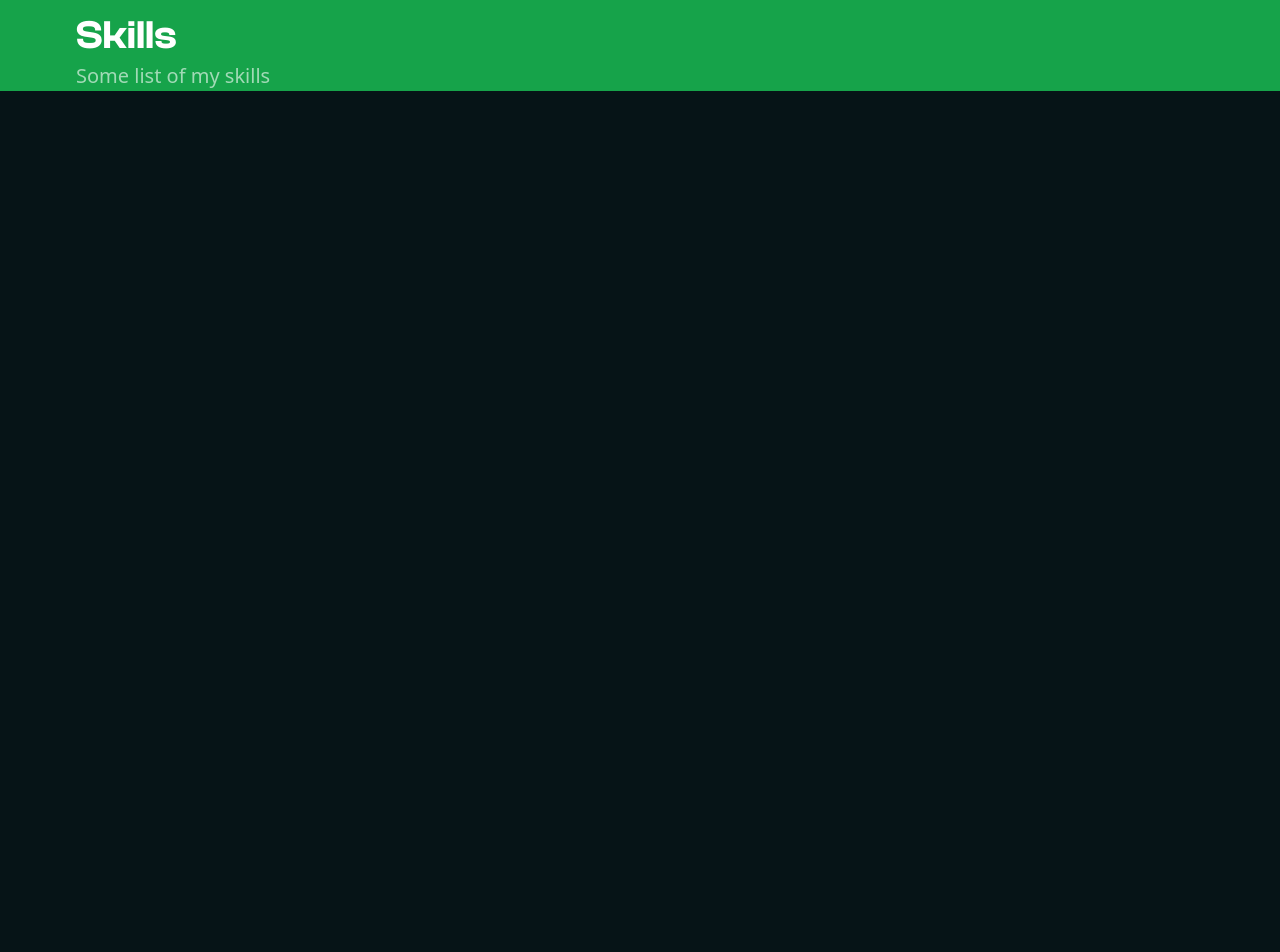
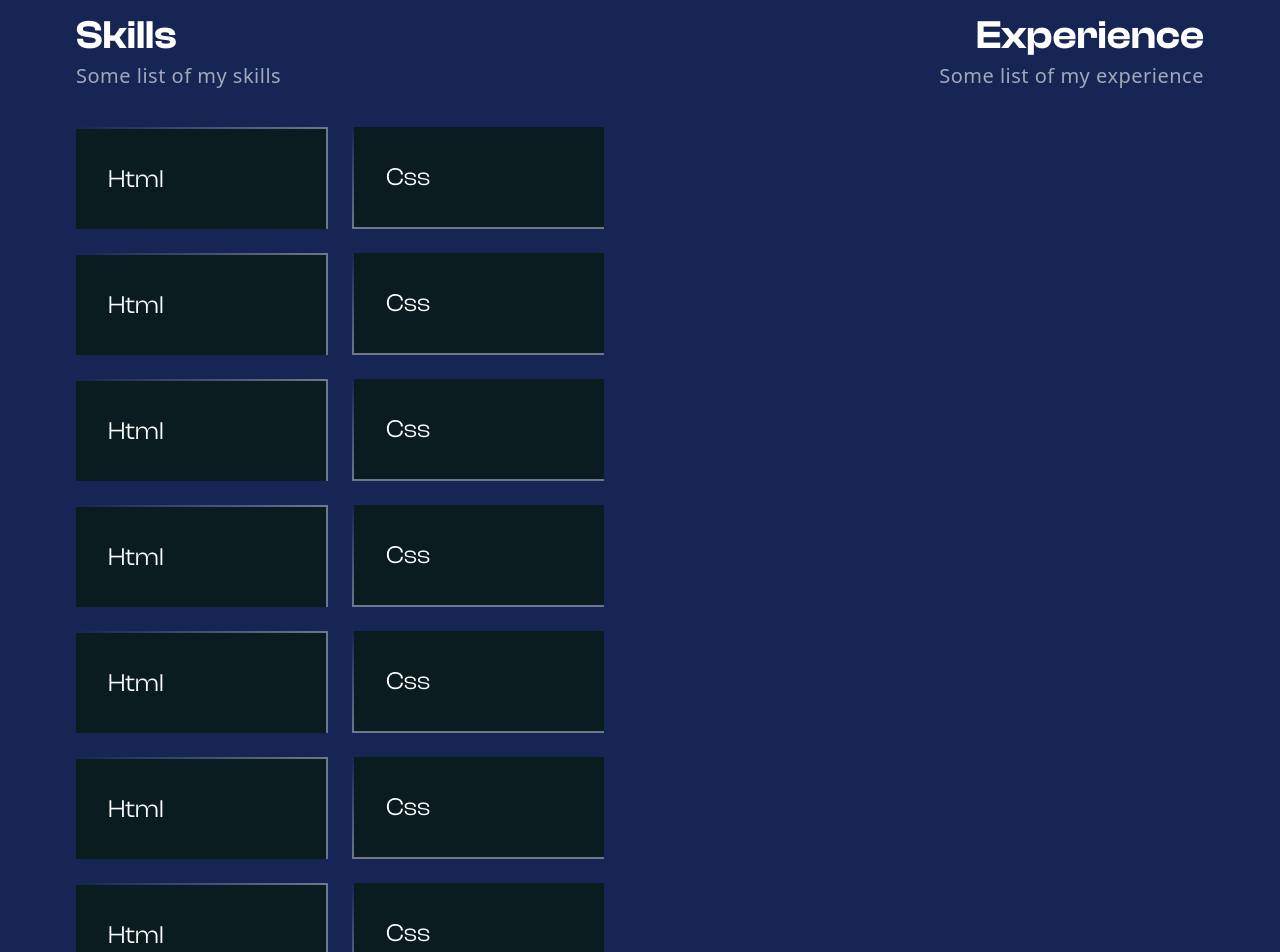
Before and after one commit to Victorola-coder/VickyJay, a React (Vite) app: page / in a window 1280 px wide. Shown: the part 4620-5572 px from the top of the page. Before the commit the page ends 4711 px from the top, so only its background shows below. Built offline with nearby package versions, Linux system fonts and the light colour scheme.

Commit message:
skills section donw

```diff
--- a/index.html
+++ b/index.html
@@ -24,7 +24,7 @@
     />
     <title>VickyJay || Victor</title>
   </head>
-  <body class="lg:bg-green-600 md:bg-red-300 bg-yellow-400">
+  <body class="lg:bg-blue-950 md:bg-red-300 bg-yellow-400">
     <noscript>You need to enable JavaScript to run this app.</noscript>
     <div id="root"></div>
     <script type="module" src="/src/main.jsx"></script>
--- a/src/components/Services.jsx
+++ b/src/components/Services.jsx
@@ -137,7 +137,7 @@ const Services = () => {
             </p>
           </div>
           <div
-            className={`bg-[#0A1C20] text-[#FFFFFF99] py-[65px] px-[27px] max-w-[369.808px] h-[240px] lg:py-[100px] lg:px-[49px] lg:max-w-[641px] lg:h-[416px] shrink-0`}
+            className={`bg-[#0A1C20] text-[#FFFFFF99] py-[65px] px-[27px] max-w-[369.808px] h-[240px]x lg:py-[100px] lg:px-[49px] lg:max-w-[641px] lg:h-[416px] shrink-0`}
           >
             <h4
               className={`font-semibold uppercase text-[20px] leading-[24.6px] max-w-[156px] text-white font-clashbold lg:max-w-[312px] lg:text-[40px] lg:leading-[49.2px]`}
--- a/src/components/skillls&&experience/experience.jsx
+++ b/src/components/skillls&&experience/experience.jsx
@@ -1,5 +1,23 @@
 const Experience = () => {
-  return <div>Experience</div>;
+  return (
+    <div className={`flex flex-col items-end`}>
+      <div className="">
+        <h2
+          className={`font-clashbold text-white text-end font-semibold lg:text-[40px] lg:leading-[49.2px]`}
+        >
+          Experience
+        </h2>
+        <p
+          className={`font-medium text-[#FFFFFF99] text-[15px] leading-[22.5px] lg:text-[20px] lg:leading-[30px] lg:tracking-wide`}
+        >
+          Some list of my experience
+        </p>
+      </div>
+      <div className="flex justify-between">
+        <div></div>
+      </div>
+    </div>
+  );
 };
 
 export default Experience;
--- a/src/components/skillls&&experience/skills.jsx
+++ b/src/components/skillls&&experience/skills.jsx
@@ -1,19 +1,209 @@
+import Experience from "./experience";
+
 const Skills = () => {
   return (
-    <section className=" mt-[60px] lg:mt-[152px]">
+    <section className="mx-[30px] mt-[60px] pb-10 lg:mx-[76px] lg:mt-[152px]">
+      <div className="flex justify-between">
+        {/* experience */}
+        <div className={`flex flex-col`}>
           <div>
-        <div className={`mx-[30px] lg:mx-[76px]`}>
             <h2
               className={`font-clashbold text-white font-semibold lg:text-[40px] lg:leading-[49.2px]`}
             >
               Skills
             </h2>
             <p
-            className={`font-medium text-[#FFFFFF99] text-[15px] leading-[22.5px] lg:text-[20px] lg:leading-[30px]`}
+              className={`font-medium text-[#FFFFFF99] text-[15px] leading-[22.5px] lg:text-[20px] lg:leading-[30px] lg:tracking-wide`}
             >
               Some list of my skills
             </p>
           </div>
+          <div className="flex justify-center">
+            <div
+              className={`lg:mt-[36px] grid grid-cols-1 lg:grid-cols-2 lg:gap-[24px]`}
+            >
+              <div className="bg-gradient-to-r max-w-[px] lg:max-w-[252px] to-[#C8C8C880] from-[#C5F4FF00] pr-0.5 pt-0.5">
+                <div
+                  className={`bg-[#0A1C20] lg:h-[100px] lg:w-[250px] lg:px-[32px] lg:py-[35px]`}
+                >
+                  <p
+                    className={`text-white font-medium font-clash lg:text-[25px] lg:leading-[30.75px] `}
+                  >
+                    Html
+                  </p>
+                </div>
+              </div>
+              <div className="bg-gradient-to-b  max-w-[px] lg:max-w-[252px] to-[#C8C8C880] from-[#C5F4FF00] pb-0.5 pl-0.5">
+                <div
+                  className={`bg-[#0A1C20] lg:h-[100px] lg:w-[250px] lg:px-[32px] lg:py-[35px]`}
+                >
+                  <p
+                    className={`text-white font-medium font-clash lg:text-[25px] lg:leading-[30.75px] `}
+                  >
+                    Css
+                  </p>
+                </div>
+              </div>
+              <div className="bg-gradient-to-r max-w-[px] lg:max-w-[252px] to-[#C8C8C880] from-[#C5F4FF00] pr-0.5 pt-0.5">
+                <div
+                  className={`bg-[#0A1C20] lg:h-[100px] lg:w-[250px] lg:px-[32px] lg:py-[35px]`}
+                >
+                  <p
+                    className={`text-white font-medium font-clash lg:text-[25px] lg:leading-[30.75px] `}
+                  >
+                    Html
+                  </p>
+                </div>
+              </div>
+              <div className="bg-gradient-to-b  max-w-[px] lg:max-w-[252px] to-[#C8C8C880] from-[#C5F4FF00] pb-0.5 pl-0.5">
+                <div
+                  className={`bg-[#0A1C20] lg:h-[100px] lg:w-[250px] lg:px-[32px] lg:py-[35px]`}
+                >
+                  <p
+                    className={`text-white font-medium font-clash lg:text-[25px] lg:leading-[30.75px] `}
+                  >
+                    Css
+                  </p>
+                </div>
+              </div>
+              <div className="bg-gradient-to-r max-w-[px] lg:max-w-[252px] to-[#C8C8C880] from-[#C5F4FF00] pr-0.5 pt-0.5">
+                <div
+                  className={`bg-[#0A1C20] lg:h-[100px] lg:w-[250px] lg:px-[32px] lg:py-[35px]`}
+                >
+                  <p
+                    className={`text-white font-medium font-clash lg:text-[25px] lg:leading-[30.75px] `}
+                  >
+                    Html
+                  </p>
+                </div>
+              </div>
+              <div className="bg-gradient-to-b  max-w-[px] lg:max-w-[252px] to-[#C8C8C880] from-[#C5F4FF00] pb-0.5 pl-0.5">
+                <div
+                  className={`bg-[#0A1C20] lg:h-[100px] lg:w-[250px] lg:px-[32px] lg:py-[35px]`}
+                >
+                  <p
+                    className={`text-white font-medium font-clash lg:text-[25px] lg:leading-[30.75px] `}
+                  >
+                    Css
+                  </p>
+                </div>
+              </div>
+              <div className="bg-gradient-to-r max-w-[px] lg:max-w-[252px] to-[#C8C8C880] from-[#C5F4FF00] pr-0.5 pt-0.5">
+                <div
+                  className={`bg-[#0A1C20] lg:h-[100px] lg:w-[250px] lg:px-[32px] lg:py-[35px]`}
+                >
+                  <p
+                    className={`text-white font-medium font-clash lg:text-[25px] lg:leading-[30.75px] `}
+                  >
+                    Html
+                  </p>
+                </div>
+              </div>
+              <div className="bg-gradient-to-b  max-w-[px] lg:max-w-[252px] to-[#C8C8C880] from-[#C5F4FF00] pb-0.5 pl-0.5">
+                <div
+                  className={`bg-[#0A1C20] lg:h-[100px] lg:w-[250px] lg:px-[32px] lg:py-[35px]`}
+                >
+                  <p
+                    className={`text-white font-medium font-clash lg:text-[25px] lg:leading-[30.75px] `}
+                  >
+                    Css
+                  </p>
+                </div>
+              </div>
+              <div className="bg-gradient-to-r max-w-[px] lg:max-w-[252px] to-[#C8C8C880] from-[#C5F4FF00] pr-0.5 pt-0.5">
+                <div
+                  className={`bg-[#0A1C20] lg:h-[100px] lg:w-[250px] lg:px-[32px] lg:py-[35px]`}
+                >
+                  <p
+                    className={`text-white font-medium font-clash lg:text-[25px] lg:leading-[30.75px] `}
+                  >
+                    Html
+                  </p>
+                </div>
+              </div>
+              <div className="bg-gradient-to-b  max-w-[px] lg:max-w-[252px] to-[#C8C8C880] from-[#C5F4FF00] pb-0.5 pl-0.5">
+                <div
+                  className={`bg-[#0A1C20] lg:h-[100px] lg:w-[250px] lg:px-[32px] lg:py-[35px]`}
+                >
+                  <p
+                    className={`text-white font-medium font-clash lg:text-[25px] lg:leading-[30.75px] `}
+                  >
+                    Css
+                  </p>
+                </div>
+              </div>
+              <div className="bg-gradient-to-r max-w-[px] lg:max-w-[252px] to-[#C8C8C880] from-[#C5F4FF00] pr-0.5 pt-0.5">
+                <div
+                  className={`bg-[#0A1C20] lg:h-[100px] lg:w-[250px] lg:px-[32px] lg:py-[35px]`}
+                >
+                  <p
+                    className={`text-white font-medium font-clash lg:text-[25px] lg:leading-[30.75px] `}
+                  >
+                    Html
+                  </p>
+                </div>
+              </div>
+              <div className="bg-gradient-to-b  max-w-[px] lg:max-w-[252px] to-[#C8C8C880] from-[#C5F4FF00] pb-0.5 pl-0.5">
+                <div
+                  className={`bg-[#0A1C20] lg:h-[100px] lg:w-[250px] lg:px-[32px] lg:py-[35px]`}
+                >
+                  <p
+                    className={`text-white font-medium font-clash lg:text-[25px] lg:leading-[30.75px] `}
+                  >
+                    Css
+                  </p>
+                </div>
+              </div>
+              <div className="bg-gradient-to-r max-w-[px] lg:max-w-[252px] to-[#C8C8C880] from-[#C5F4FF00] pr-0.5 pt-0.5">
+                <div
+                  className={`bg-[#0A1C20] lg:h-[100px] lg:w-[250px] lg:px-[32px] lg:py-[35px]`}
+                >
+                  <p
+                    className={`text-white font-medium font-clash lg:text-[25px] lg:leading-[30.75px] `}
+                  >
+                    Html
+                  </p>
+                </div>
+              </div>
+              <div className="bg-gradient-to-b  max-w-[px] lg:max-w-[252px] to-[#C8C8C880] from-[#C5F4FF00] pb-0.5 pl-0.5">
+                <div
+                  className={`bg-[#0A1C20] lg:h-[100px] lg:w-[250px] lg:px-[32px] lg:py-[35px]`}
+                >
+                  <p
+                    className={`text-white font-medium font-clash lg:text-[25px] lg:leading-[30.75px] `}
+                  >
+                    Css
+                  </p>
+                </div>
+              </div>
+              <div className="lg:col-span-1 bg-gradient-to-r max-w-[px] lg:max-w-[252px] to-[#C8C8C880] from-[#C5F4FF00] pr-0.5 pt-0.5">
+                <div
+                  className={`bg-[#0A1C20] lg:h-[100px] lg:w-[250px] lg:px-[32px] lg:py-[35px]`}
+                >
+                  <p
+                    className={`text-white font-medium font-clash lg:text-[25px] lg:leading-[30.75px] `}
+                  >
+                    Html
+                  </p>
+                </div>
+              </div>
+              {/* <div className="bg-gradient-to-b  max-w-[px] lg:max-w-[252px] to-[#C8C8C880] from-[#C5F4FF00] pb-0.5 pl-0.5">
+                <div
+                  className={`bg-[#0A1C20] lg:h-[100px] lg:w-[250px] lg:px-[32px] lg:py-[35px]`}
+                >
+                  <p
+                    className={`text-white font-medium font-clash lg:text-[25px] lg:leading-[30.75px] `}
+                  >
+                    Css
+                  </p>
+                </div>
+              </div> */}
+            </div>
+          </div>
+        </div>
+
+        {/*experience*/}
+        <Experience />
       </div>
     </section>
   );
```
Lines whose indentation alone changed are shown as unchanged.
